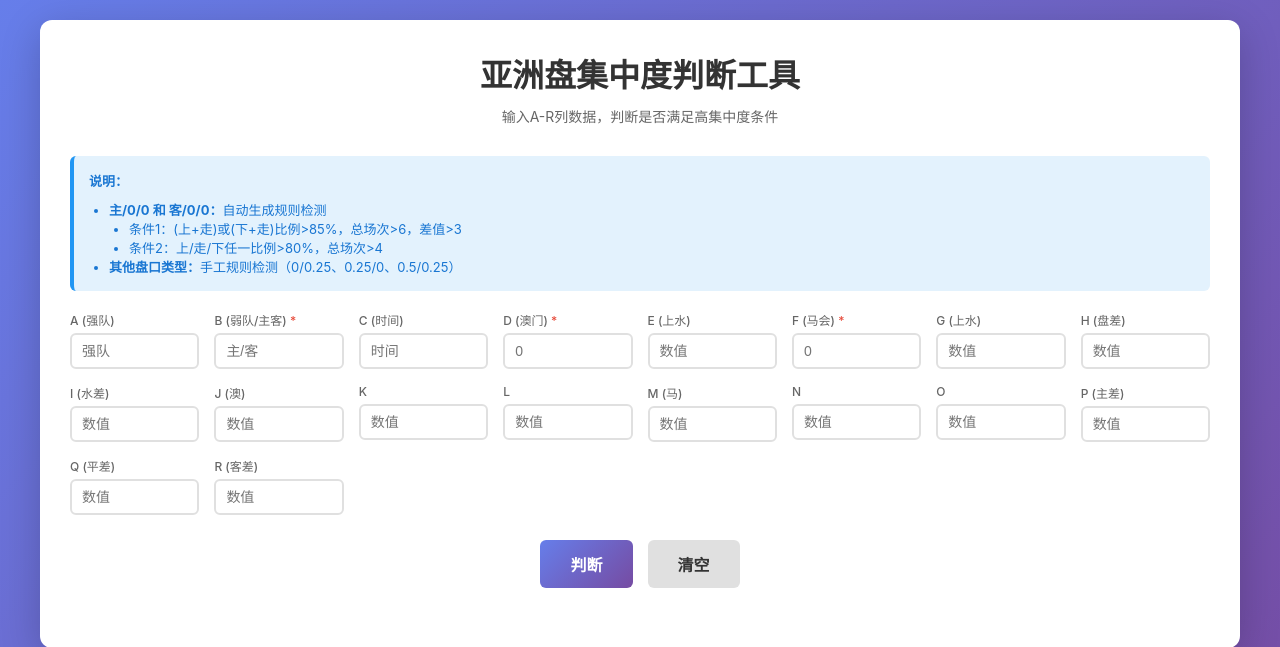
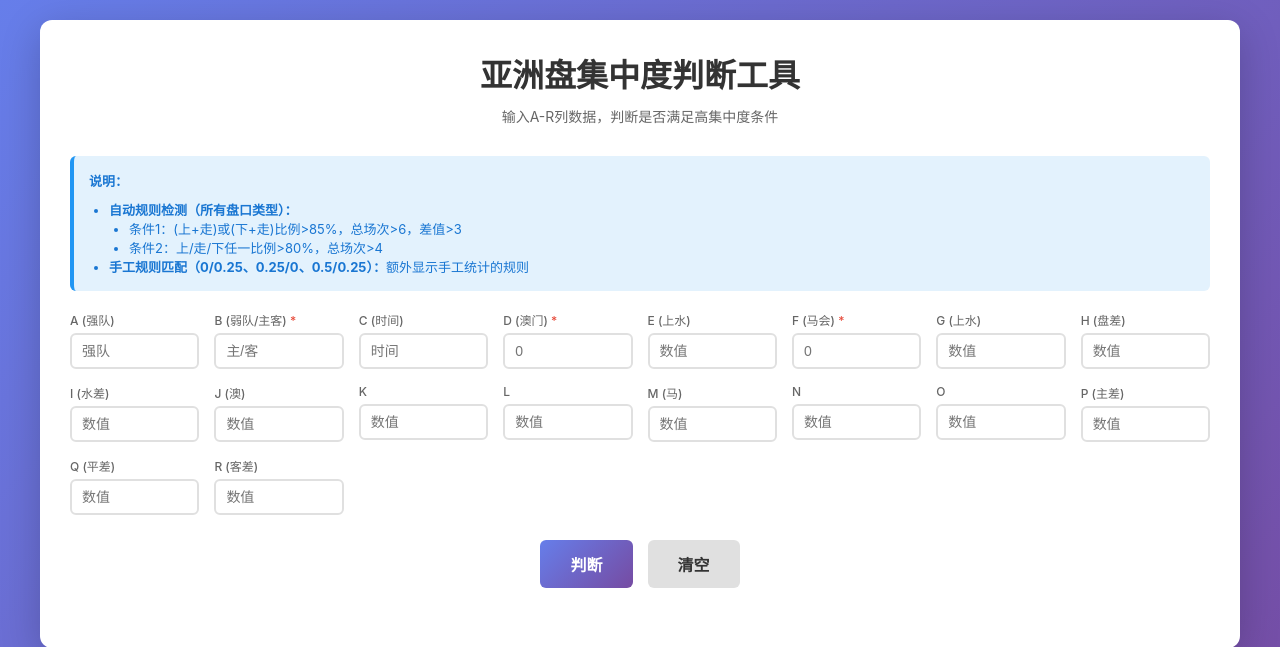
Before and after one commit to AshlynnLu/asia-concentration-checker, a Flask app: page / in a window 1280 px wide. Shown: the top 647 px of the page. Run offline with Flask 3, Linux system fonts and the light colour scheme; parts of the project's set-up code (start-up, migrations or seed data) failed here and were passed over.

Commit message:
自动匹配

```diff
--- a/app.py
+++ b/app.py
@@ -23,7 +23,12 @@ print(f"已加载 {len(all_rows)} 条数据")
 # 预计算符合条件的规则
 def precompute_rules():
     """预计算所有符合条件的规则"""
-    target_morphs = [('主', '0', '0'), ('客', '0', '0')]
+    target_morphs = [
+        ('主', '0', '0'), ('客', '0', '0'),
+        ('主', '0', '0.25'), ('客', '0', '0.25'),
+        ('主', '0.25', '0'), ('客', '0.25', '0'),
+        ('主', '0.5', '0.25'), ('客', '0.5', '0.25'),
+    ]
     rules_85 = []  # 集中度≥85%，总场次≥6
     rules_80 = []  # 集中度≥80%，总场次≥5
 
@@ -84,8 +89,9 @@ def precompute_rules():
 
 print("正在预计算规则...")
 rules_85, rules_80 = precompute_rules()
-print(f"已计算规则：集中度≥85%（总场次≥6）: {len(rules_85)} 条")
-print(f"已计算规则：集中度≥80%（总场次≥5）: {len(rules_80)} 条")
+print(f"已计算规则（所有盘口类型）：")
+print(f"  条件1（(上+走)或(下+走)>85%，总场次>6，差值>3）: {len(rules_85)} 条")
+print(f"  条件2（上/走/下任一>80%，总场次>4）: {len(rules_80)} 条")
 
 # 预加载手工规则
 print("正在加载手工规则...")
--- a/templates/index.html
+++ b/templates/index.html
@@ -233,10 +233,10 @@
         <div class="info-box">
             <strong>说明：</strong>
             <ul style="margin: 10px 0 0 20px;">
-                <li><strong>主/0/0 和 客/0/0：</strong>自动生成规则检测</li>
+                <li><strong>自动规则检测（所有盘口类型）：</strong></li>
                 <li style="margin-left: 20px;">条件1：(上+走)或(下+走)比例>85%，总场次>6，差值>3</li>
                 <li style="margin-left: 20px;">条件2：上/走/下任一比例>80%，总场次>4</li>
-                <li><strong>其他盘口类型：</strong>手工规则检测（0/0.25、0.25/0、0.5/0.25）</li>
+                <li><strong>手工规则匹配（0/0.25、0.25/0、0.5/0.25）：</strong>额外显示手工统计的规则</li>
             </ul>
         </div>
 
@@ -341,7 +341,7 @@
             </div>
 
             <div class="result-card" id="result3">
-                <div class="result-title">手工规则匹配（0/0.25、0.25/0、0.5/0.25）</div>
+                <div class="result-title">手工规则匹配（额外参考）</div>
                 <div class="result-status" id="status3"></div>
                 <div class="rules-list" id="rules3"></div>
             </div>
```
Also changed, not shown: index.html (+8 -2 lines).
